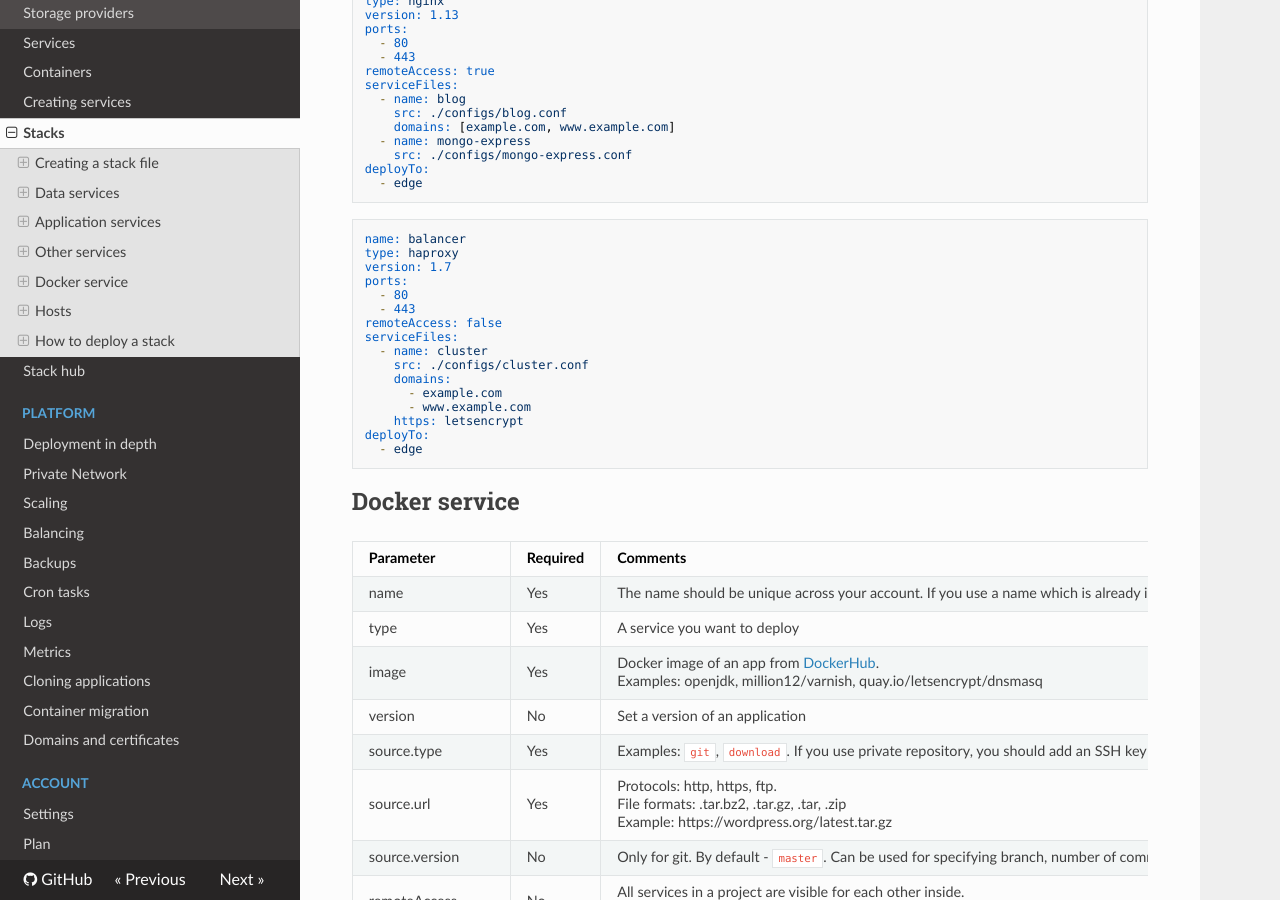
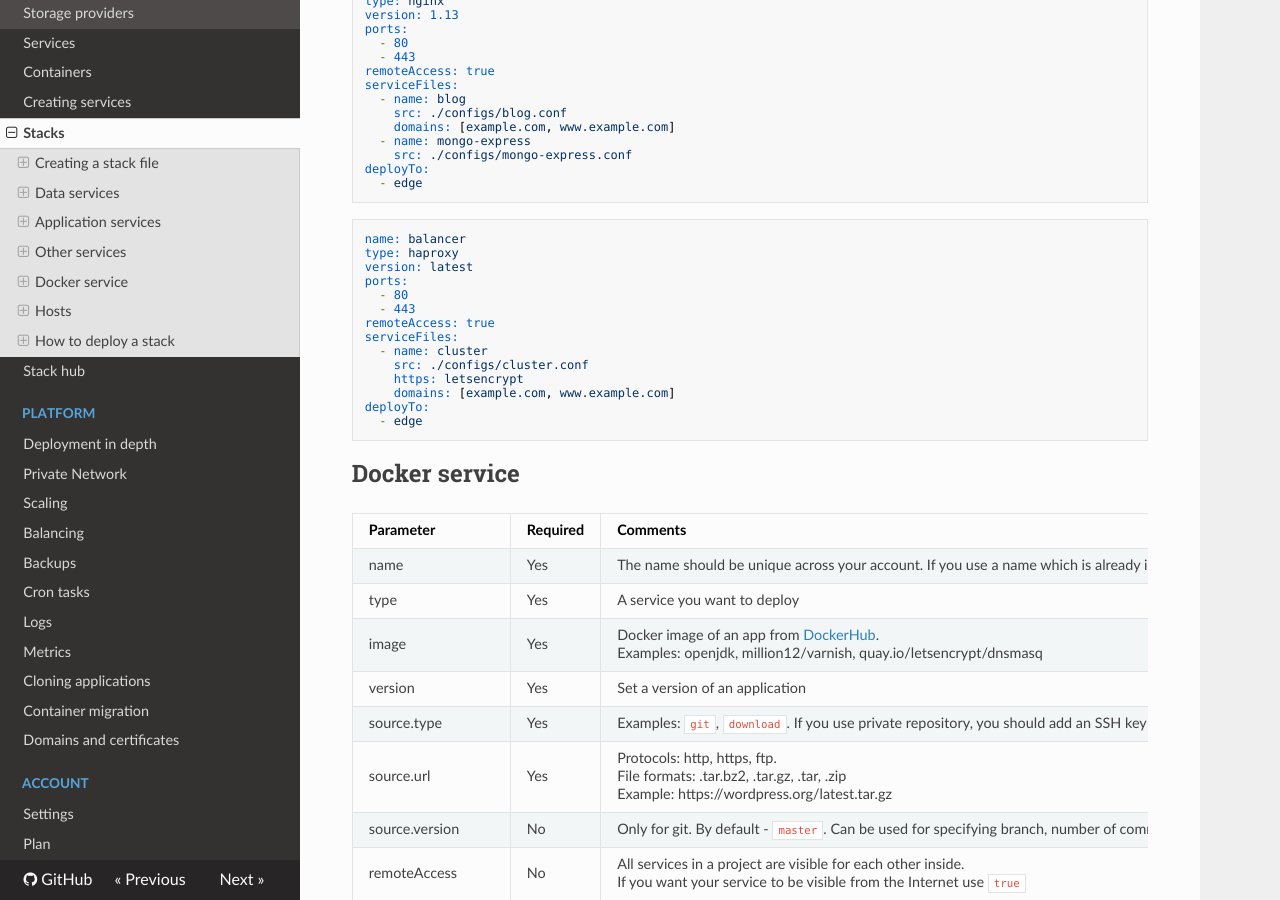
Before and after one commit to d2cio/docs, an MkDocs documentation site: the page built from docs/getting-started/stacks.md, in a window 1280 px wide and 900 px high, scrolled down 5083 px. Built offline with MkDocs 1.6.1, drawn with Linux system fonts in a browser that asks for light colours; nearby versions of some CDN libraries; old or Windows-style settings are respelled for this version of MkDocs.

Commit message:
small fixes in stacks and hosts

````diff
--- a/docs/getting-started/stacks.md
+++ b/docs/getting-started/stacks.md
@@ -37,7 +37,7 @@ You can use `null` as a value for parameters. It means that you fill in these pa
 | :------------- | :------------- | :------------- |
 | name          | Yes      | The name should be unique across your account. If you use a name which is already in use, it changes to an automatically generated |
 | type          | Yes      | A service you want to deploy |
-| version       | No       | You can specify any of [supported versions](/getting-started/services/#data-services) here. |
+| version       | Yes       | You can specify any of [supported versions](/getting-started/services/#data-services) here. |
 | configuration | No       | Check [available configurations](/getting-started/services/#data-services)  |
 | password      | No       | Root password. Required for some configurations, e.g. MongoDB Replica Set   |
 | username      | No       | Create a user after deploying. Database will be created with the same name  |
@@ -215,21 +215,20 @@ serviceFiles:
 deployTo:
   - edge
 ```
+
 ```yaml
 name: balancer
 type: haproxy
-version: 1.7
+version: latest
 ports:
   - 80
   - 443
-remoteAccess: false
+remoteAccess: true
 serviceFiles:
   - name: cluster
     src: ./configs/cluster.conf
-    domains:
-      - example.com
-      - www.example.com
     https: letsencrypt
+    domains: [example.com, www.example.com]
 deployTo:
   - edge
 ```
@@ -241,7 +240,7 @@ deployTo:
 | name              | Yes | The name should be unique across your account. If you use a name which is already in use, it changes to an automatically generated  |
 | type              | Yes | A service you want to deploy       |
 | image             | Yes | Docker image of an app from [DockerHub](https://hub.docker.com/).<br>Examples: openjdk, million12/varnish, quay.io/letsencrypt/dnsmasq |
-| version           | No  | Set a version of an application |
+| version           | Yes  | Set a version of an application |
 | source.type        | Yes | Examples: `git`, `download`. If you use private repository, you should add an SSH key to your account ([GitHub](https://help.github.com/articles/adding-a-new-ssh-key-to-your-github-account/) and  [BitBucket](https://confluence.atlassian.com/bitbucket/add-an-ssh-key-to-an-account-302811853.html) manuals) |
 | source.url        | Yes | Protocols: http, https, ftp. <br> File formats: .tar.bz2, .tar.gz, .tar, .zip<br>Example: https://wordpress.org/latest.tar.gz  |
 | source.version    | No  | Only for git. By default - `master`. Can be used for specifying branch, number of commit, tag. |
````
Also changed, not shown: docs/getting-started/hosts.md (+1 -1 lines).
